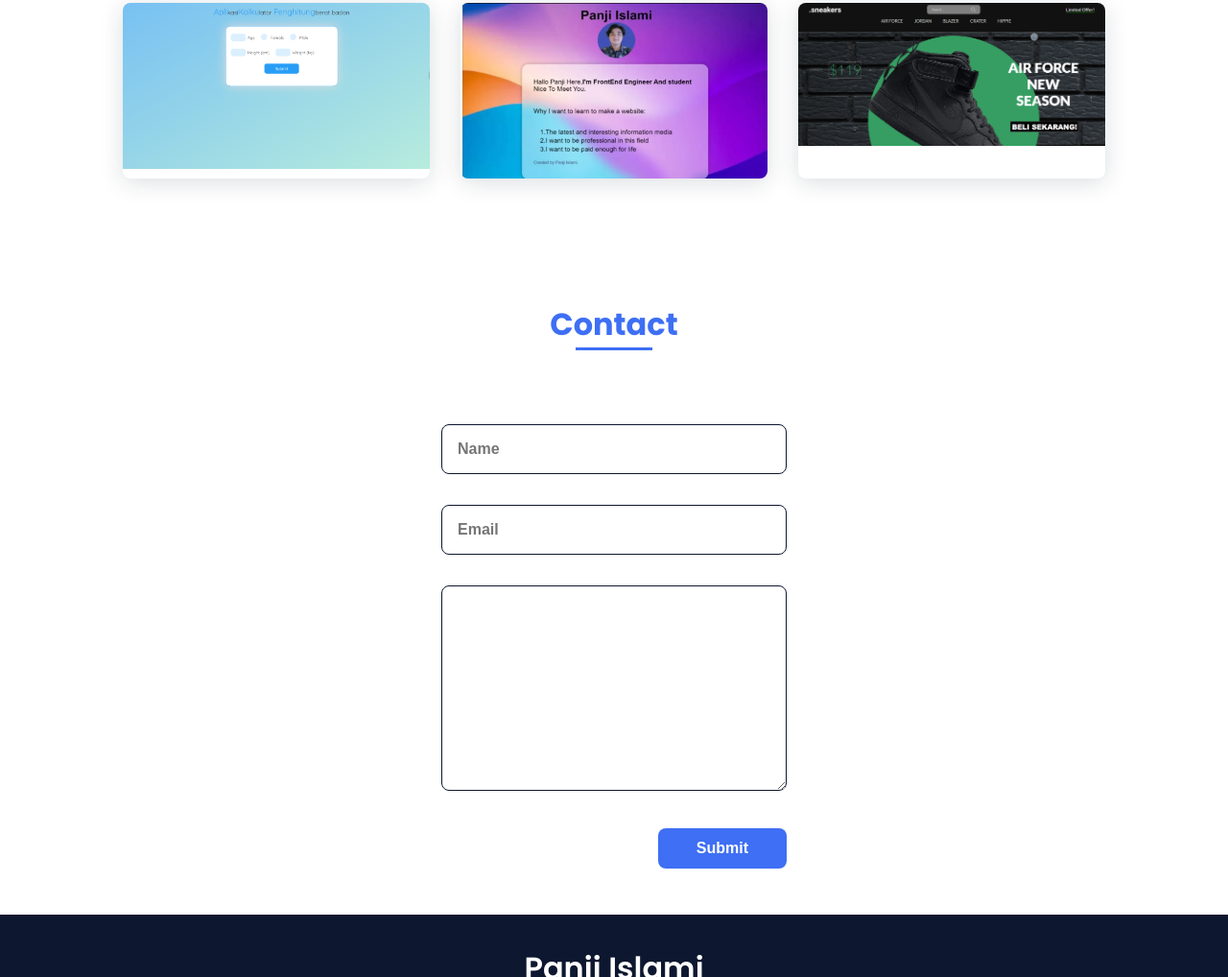
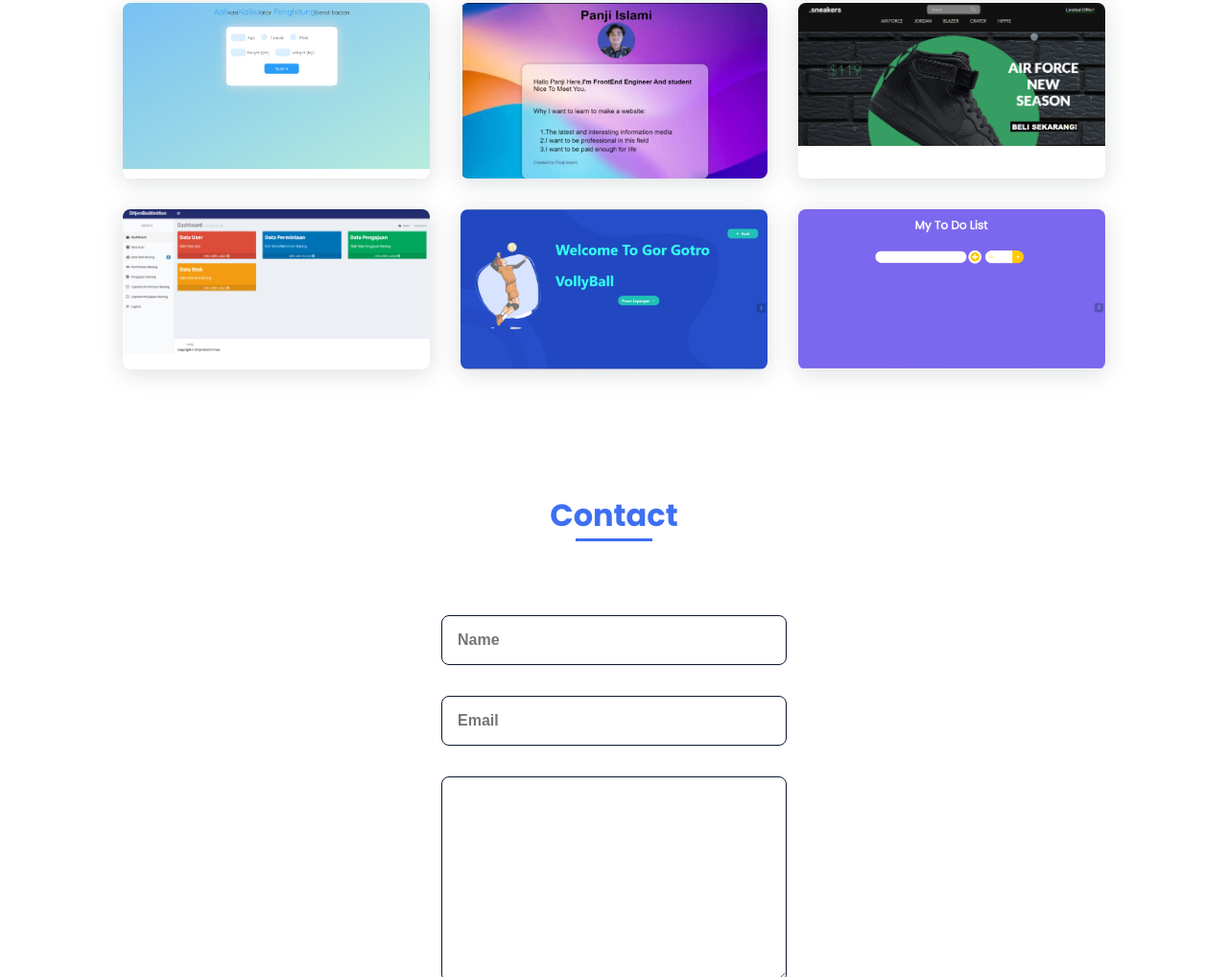
Before and after one commit to PanjiIslami21/panji_portofolio, a plain HTML site: page index.html in a window 1280 px wide. Shown: the part 2500-3518 px from the top of the page at 96% size. Drawn offline with nearby package versions, Linux system fonts and the light colour scheme.

Commit message:
modif porto

```diff
--- a/index.html
+++ b/index.html
@@ -166,7 +166,15 @@
                     <a href="https://panjiislami21.github.io/panji_eccomarce/" class="work__img">
                         <img src="assets/img/eccomarce.PNG" alt="">
                     </a>
-
+                    <a href="https://panjiislami21.github.io/panji_eccomarce/" class="work__img">
+                        <img src="assets/img/inven.PNG" alt="">
+                    </a>
+                    <a href="https://panjiislami21.github.io/panji_eccomarce/" class="work__img">
+                        <img src="assets/img/voli.png" alt="">
+                    </a>
+                    <a href="https://panjiislami21.github.io/panji_eccomarce/" class="work__img">
+                        <img src="assets/img/todo.png" alt="">
+                    </a>
                 </div>
             </section>
 
```
Also changed, not shown: assets/img/todo.png (added), assets/img/voli.png (added).
